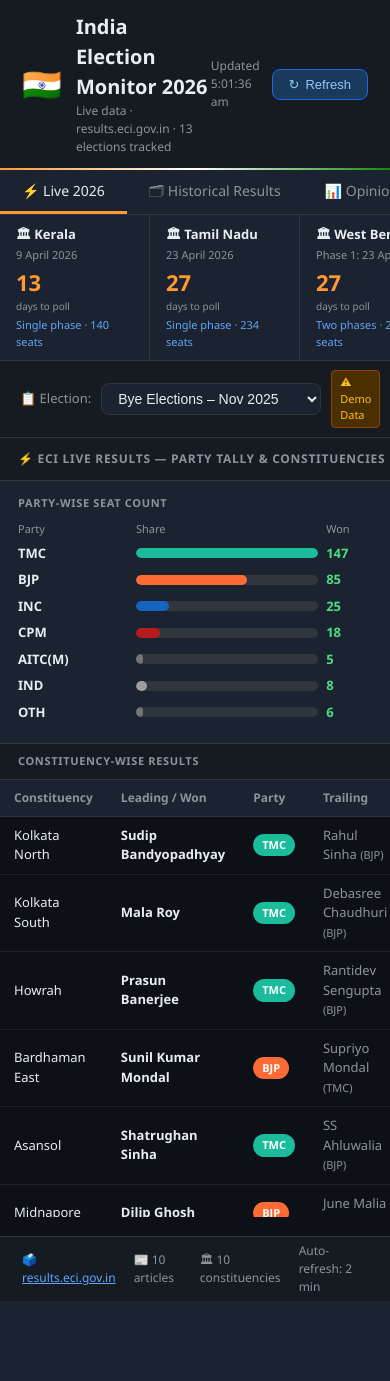
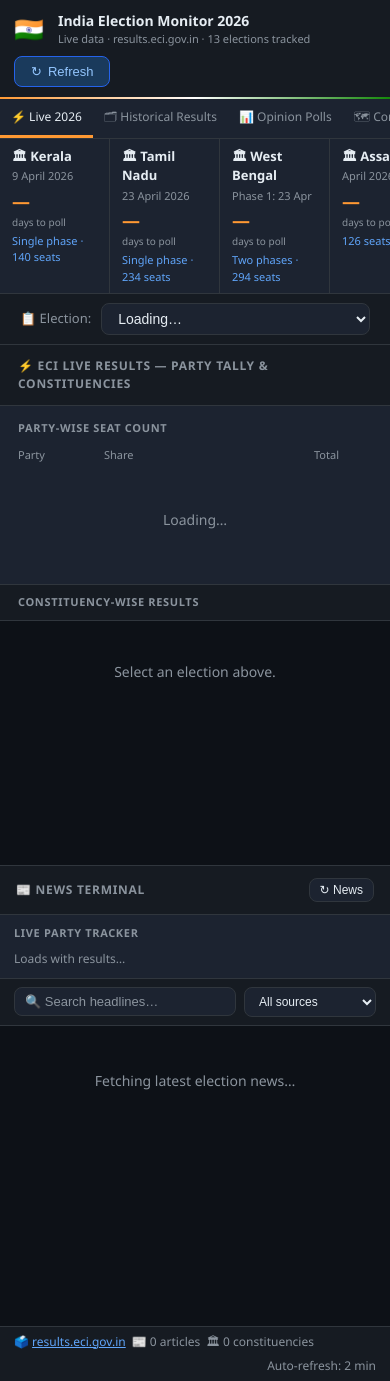
Before and after one commit to arkaketan/votemaster-india, a Flask app: page / in a window 390 px wide. Before the commit the page ends 1301 px from the top, so only its background shows below. Run offline with Flask 3, Linux system fonts and the light colour scheme; data that the repository does not hold is empty.

Commit message:
Update index.html

```diff
--- a/templates/index.html
+++ b/templates/index.html
@@ -497,6 +497,91 @@
     border-radius: 10px; overflow: hidden;
   }
   .poll-aggregate .poll-card-hdr { background: #1a1200; border-bottom-color: #78350f; }
+
+  /* ── Mobile Responsive ──────────────────────────────────────────── */
+  @media (max-width: 768px) {
+
+    /* Header: stack title and controls */
+    #header {
+      flex-wrap: wrap;
+      gap: 8px;
+      padding: 10px 14px;
+    }
+    #header h1   { font-size: 16px; }
+    #header .sub { font-size: 11px; }
+    #header .ctrl { gap: 8px; }
+    #last-upd { display: none; }
+
+    /* Tab bar: horizontal scroll */
+    #tab-bar { overflow-x: auto; -webkit-overflow-scrolling: touch; }
+    #tab-bar::-webkit-scrollbar { display: none; }
+    .tab { padding: 10px 14px; font-size: 13px; }
+
+    /* Countdown strip: smaller tiles */
+    .cdown { min-width: 130px; padding: 8px 12px; }
+    .cdown .num { font-size: 18px; }
+
+    /* Election selector bar */
+    #sel-bar { flex-wrap: wrap; }
+    #election-sel { min-width: 0; max-width: 100%; }
+
+    /* Main layout: single column */
+    #main { grid-template-columns: 1fr; }
+
+    /* Remove side borders between stacked panels */
+    #eci-panel, #map-panel, #poll-panel {
+      border-right: none;
+      border-bottom: 1px solid var(--border);
+    }
+
+    /* News panel: full width below left panel */
+    #news-panel { grid-column: 1; }
+
+    /* Tally: compress — hide "Won" col, keep bar + Lead + Total */
+    .tally-labels { grid-template-columns: 90px 1fr 62px 62px; }
+    .tally-row    { grid-template-columns: 90px 1fr 62px 62px; }
+    .tally-labels > *:nth-child(3),
+    .tally-row    > *:nth-child(3) { display: none; }
+
+    /* Constituency table: horizontal scroll */
+    #const-section { overflow-x: auto; max-height: none; }
+    .const-tbl { min-width: 480px; }
+
+    /* Poll bar rows: narrower party label */
+    .poll-bar-row { grid-template-columns: 100px 1fr 42px 42px; }
+    .poll-party-lbl { font-size: 12px; }
+
+    /* Map: shorter on mobile */
+    #leaflet-map { min-height: 320px; max-height: 55vh; }
+
+    /* News feed: uncap height so it grows naturally */
+    #news-feed { max-height: none; }
+
+    /* Status bar: wrap */
+    #status-bar { flex-wrap: wrap; gap: 6px; padding: 6px 14px; }
+  }
+
+  @media (max-width: 480px) {
+    #header .flag { font-size: 24px; }
+    #header h1    { font-size: 14px; }
+
+    /* Tally: further compress — only party + bar + total */
+    .tally-labels { grid-template-columns: 78px 1fr 58px; }
+    .tally-row    { grid-template-columns: 78px 1fr 58px; }
+    .tally-labels > *:nth-child(4),
+    .tally-row    > *:nth-child(4) { display: none; }
+
+    /* Poll bar: narrower */
+    .poll-bar-row { grid-template-columns: 80px 1fr 40px; }
+    .poll-seats   { display: none; }
+
+    /* Tabs: shorter text via font-size only */
+    .tab { font-size: 12px; padding: 9px 11px; }
+
+    /* Countdown: even more compact */
+    .cdown { min-width: 110px; }
+  }
+
   </style>
 </head>
 <body>
@@ -1648,75 +1733,4 @@ function renderPolls(electionId, polls, aggregate) {
 
 function renderPollCard(poll, isAggregate) {
   const totalSeats = poll.total_seats || poll.seats || 1;
-  const majority   = poll.majority    || Math.ceil(totalSeats / 2);
-  const results    = poll.results     || [];
-  const maxSeats   = Math.max(...results.map(r => r.seats || 0), 1);
-
-  // Type badge text
-  const typeMap = {
-    'pre-poll':  'Pre-Poll Survey',
-    'exit-poll': 'Exit Poll',
-    'tracker':   'Tracker Poll',
-  };
-  const typeText  = isAggregate ? 'Poll of Polls' : (typeMap[poll.type] || poll.type || 'Survey');
-  const typeClass = isAggregate ? 'aggregate' : (poll.type === 'exit-poll' ? 'exit' : '');
-
-  const cardClass = isAggregate ? 'poll-card poll-aggregate' : 'poll-card';
-
-  let html = `
-  <div class="${cardClass}">
-    <div class="poll-card-hdr">
-      <div class="poll-hdr-left">
-        <span class="poll-agency">${poll.agency || poll.label || 'Survey'}</span>
-        ${poll.sponsor ? `<span class="poll-sponsor">Sponsored by ${poll.sponsor}</span>` : ''}
-        ${isAggregate && poll.poll_count
-          ? `<span class="poll-sponsor">${poll.poll_count} surveys averaged</span>` : ''}
-      </div>
-      <div class="poll-hdr-right">
-        ${poll.date ? `<span class="poll-date">${new Date(poll.date).toLocaleDateString('en-IN',{day:'numeric',month:'short',year:'numeric'})}</span>` : ''}
-        <span class="poll-type-badge ${typeClass}">${typeText}</span>
-      </div>
-    </div>
-    <div class="poll-chart">`;
-
-  for (const r of results) {
-    const barPct   = Math.round((r.seats / totalSeats) * 100);
-    const lowPct   = r.low  != null ? Math.round((r.low  / totalSeats) * 100) : null;
-    const highPct  = r.high != null ? Math.round((r.high / totalSeats) * 100) : null;
-    const rangeStyle = (lowPct != null && highPct != null)
-      ? `left:${lowPct}%;width:${highPct - lowPct}%`
-      : '';
-    const won = r.seats >= majority;
-
-    html += `
-      <div class="poll-bar-row">
-        <div class="poll-party-lbl" title="${r.party}">${r.label || r.party}</div>
-        <div class="poll-bar-outer">
-          ${rangeStyle ? `<div class="poll-bar-range" style="${rangeStyle}"></div>` : ''}
-          <div class="poll-bar-fill" style="width:${barPct}%;background:${r.colour}${won ? '' : 'cc'}"></div>
-        </div>
-        <div class="poll-seats" style="color:${r.colour}">${r.seats}</div>
-        <div class="poll-pct">${r.pct}%</div>
-      </div>`;
-  }
-
-  html += `</div>`;
-
-  // Majority marker line
-  const majPct = Math.round((majority / totalSeats) * 100);
-  html += `
-    <div class="poll-majority-line">
-      <div class="poll-maj-bar" style="width:${majPct}%"></div>
-      <span>Majority mark: <strong>${majority}</strong> of ${totalSeats} seats</span>
-    </div>`;
-
-  if (poll.note) {
-    html += `<div class="poll-note">📋 ${poll.note}</div>`;
-  }
-
-  html += `</div>`;
-  return html;
-}
-</script>
-</body>
-</html>
+  const majority   = poll.majo
```
